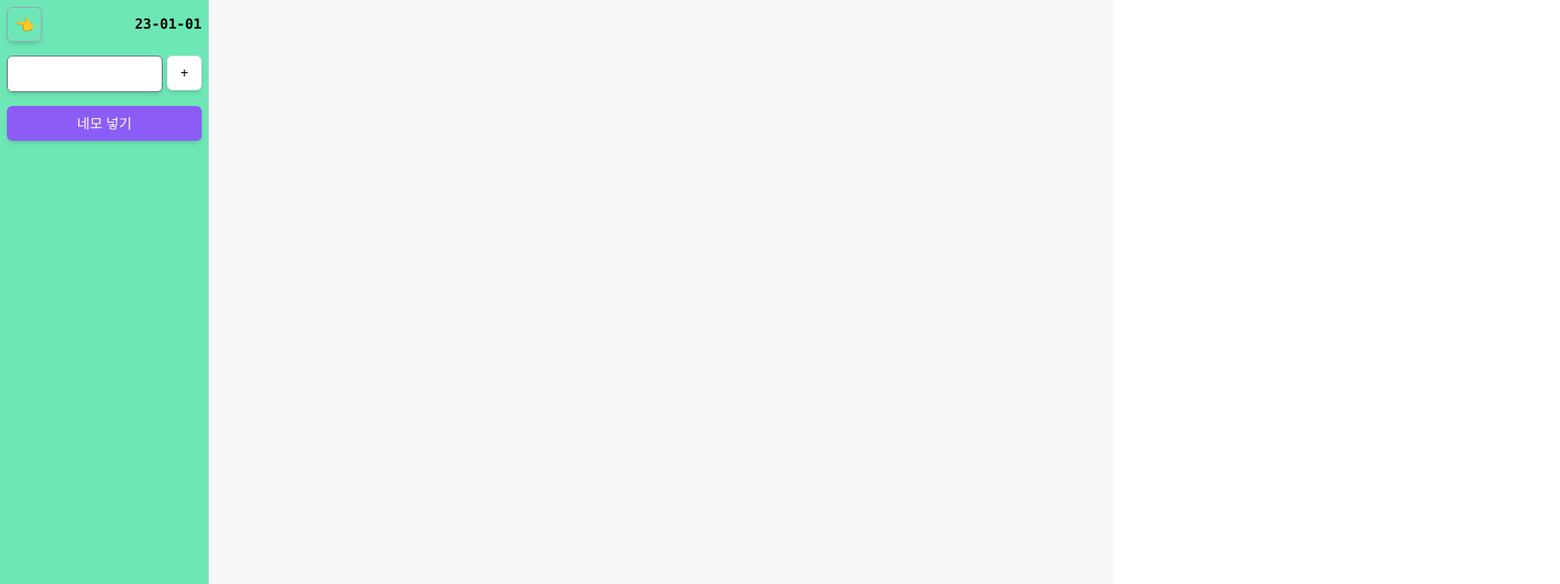
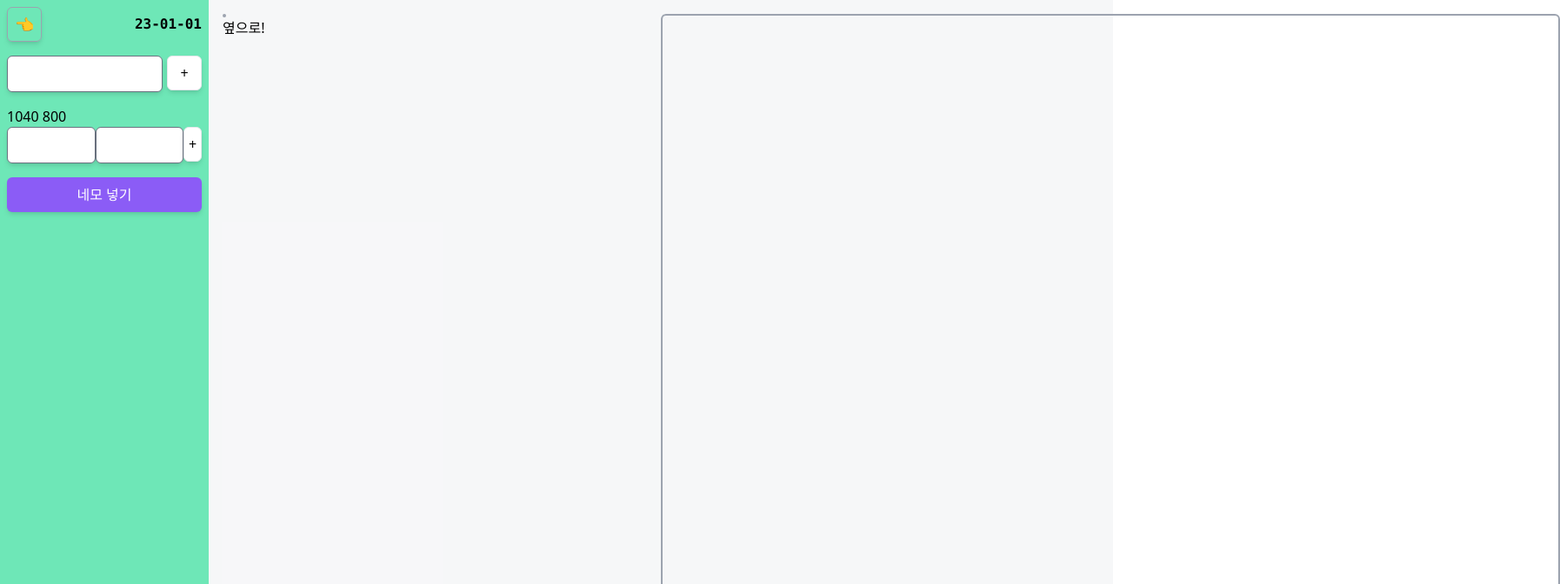
Before and after one commit to onejuice98/juiceplan, a React (Create React App) app: page /diary/23-01-01 in a window 1280 px wide. Shown: the top 672 px of the page at 87% size, 1794 px wide, since content can reach past the window. Built offline with nearby package versions, Linux system fonts and the light colour scheme.

Commit message:
diary_day : 삭제예정

```diff
--- /dev/null
+++ b/src/components/diary/CanvasInput.tsx
@@ -0,0 +1,54 @@
+import { FormEvent, useState } from "react";
+import { useRecoilState, useSetRecoilState } from "recoil";
+import { canvasHeight, canvasWidth, diaryText } from "../../recoil/diary";
+
+interface ICanvasLimit {
+  maxWidth: number | undefined;
+  maxHeight: number | undefined;
+}
+const CanvasInput = ({ maxWidth, maxHeight }: ICanvasLimit) => {
+  const [width, setWidth] = useRecoilState<number>(canvasWidth);
+  const [height, setHeight] = useRecoilState<number>(canvasHeight);
+  const handleWidthChange = (event: FormEvent<HTMLInputElement>) => {
+    setWidth(+event.currentTarget.value);
+  };
+  const handleHeightChange = (event: FormEvent<HTMLInputElement>) => {
+    setHeight(+event.currentTarget.value);
+  };
+  const handleSubmit = (event: FormEvent<HTMLFormElement>) => {
+    event.preventDefault();
+
+    event.currentTarget.reset();
+  };
+  return (
+    <div>
+      <p>
+        {maxWidth} {maxHeight}
+      </p>
+      <form onSubmit={handleSubmit} className="flex justify-between">
+        <input
+          onChange={handleWidthChange}
+          className="w-[80%] rounded-md shadow-md"
+          type="number"
+          min={1}
+          max={maxWidth}
+        />
+        <input
+          onChange={handleHeightChange}
+          className="w-[80%] rounded-md shadow-md"
+          type="number"
+          min={1}
+          max={maxHeight}
+        />
+        <button
+          type="submit"
+          className="border-[0.5px] bg-white w-10 h-10 justify-center items-center rounded-md shadow-md"
+        >
+          +
+        </button>
+      </form>
+    </div>
+  );
+};
+
+export default CanvasInput;
--- /dev/null
+++ b/src/components/diary/LeftCanvas.tsx
@@ -0,0 +1,91 @@
+import { RefObject, useEffect, useRef, useState } from "react";
+import { createTextChangeRange } from "typescript";
+
+interface ILCanvas {
+  leftWidth: number;
+  leftHeight: number;
+  rightWidth: number;
+  rightHeight: number;
+}
+const LeftCanvas = ({
+  leftWidth,
+  leftHeight,
+  rightWidth,
+  rightHeight,
+}: ILCanvas) => {
+  const canvasRef: RefObject<HTMLCanvasElement> =
+    useRef<HTMLCanvasElement>(null);
+  const canvasRef2: RefObject<HTMLCanvasElement> =
+    useRef<HTMLCanvasElement>(null);
+  const [context, setContext] = useState<CanvasRenderingContext2D>();
+  const [context2, setContext2] = useState<CanvasRenderingContext2D>();
+
+  const [isDrawing, setIsDrawing] = useState<boolean>(false);
+  const [leftToRight, setLeftToRight] = useState(false);
+  useEffect(() => {
+    const canvas = canvasRef.current;
+    const ctx = canvas?.getContext("2d");
+
+    if (ctx) {
+      ctx.strokeStyle = "black"; // 선 색
+      ctx.lineWidth = 2.5; // 선 굵기
+      setContext(ctx);
+    }
+  });
+  const toRight = () => {
+    setLeftToRight(true);
+  };
+  useEffect(() => {
+    const canvas2 = canvasRef2.current;
+    const ctx2 = canvas2?.getContext("2d");
+
+    if (ctx2 && leftWidth > 0 && leftHeight > 0) {
+      const content2 = context?.getImageData(0, 0, leftWidth, leftHeight);
+      content2 && ctx2.putImageData(content2, 0, 0);
+      setLeftToRight(false);
+    }
+  }, [leftToRight]);
+  const drawing = (nativeEvent: any) => {
+    const { offsetX, offsetY } = nativeEvent.nativeEvent;
+    if (isDrawing) {
+      context?.beginPath();
+      context?.moveTo(offsetX, offsetY);
+    } else {
+      context?.lineTo(offsetX, offsetY);
+      context?.stroke();
+    }
+  };
+  const startDrawing = () => {
+    setIsDrawing(true);
+  };
+  const stopDrawing = () => {
+    setIsDrawing(false);
+  };
+
+  return (
+    <div className="grid grid-cols-2">
+      <div>
+        <canvas
+          ref={canvasRef}
+          width={leftWidth}
+          height={leftHeight}
+          onMouseEnter={startDrawing}
+          onMouseDown={stopDrawing}
+          onMouseUp={startDrawing}
+          onMouseMove={drawing}
+          className="border-2 border-gray-400 rounded-md"
+        ></canvas>
+        <button onClick={toRight}> 옆으로! </button>
+      </div>
+
+      <canvas
+        ref={canvasRef2}
+        width={rightWidth}
+        height={rightHeight}
+        className="border-2 border-gray-400 rounded-md"
+      ></canvas>
+    </div>
+  );
+};
+
+export default LeftCanvas;
--- /dev/null
+++ b/src/hooks/useClientWidthHeight.tsx
@@ -0,0 +1,20 @@
+import { RefObject, useEffect, useState } from "react";
+
+export const useClientWidthHeight = (ref: RefObject<HTMLDivElement>) => {
+  const [canvasProps, setCanvasProps] = useState({
+    width: 0,
+    height: 0,
+  });
+  useEffect(() => {
+    const setClientWidthHeight = () => {
+      ref.current &&
+        setCanvasProps({
+          width: ref.current.clientWidth,
+          height: ref.current.clientHeight,
+        });
+    };
+    setClientWidthHeight();
+  }, []);
+
+  return canvasProps;
+};
--- a/src/pages/Diary/DayDiary.tsx
+++ b/src/pages/Diary/DayDiary.tsx
@@ -1,14 +1,32 @@
+import { useEffect, useRef, useState } from "react";
 import { useNavigate, useParams } from "react-router-dom";
 import { useRecoilValue } from "recoil";
 import JuiceFont from "../../components/common/JuiceFont";
+import CanvasInput from "../../components/diary/CanvasInput";
 import DiaryInput from "../../components/diary/DiaryInput";
-import { diaryText } from "../../recoil/diary";
+import LeftCanvas from "../../components/diary/LeftCanvas";
+import { canvasHeight, canvasWidth, diaryText } from "../../recoil/diary";
 
+interface ICanvasProps {
+  width: number;
+  height: number;
+}
 const DayDiary = () => {
+  const divRef = useRef<HTMLDivElement>(null);
   const { dayId } = useParams();
   const history = useNavigate();
   const list = useRecoilValue<string[]>(diaryText);
 
+  const width = useRecoilValue<number>(canvasWidth);
+  const height = useRecoilValue<number>(canvasHeight);
+
+  const [rightCanvanWidth, setRightCanvasWidth] = useState<number>(0);
+  const [rightCanvasHeight, setRightCanvasHeight] = useState<number>(0);
+
+  useEffect(() => {
+    divRef.current && setRightCanvasHeight(divRef.current?.offsetHeight - 10);
+    divRef.current && setRightCanvasWidth(divRef.current?.offsetWidth - 10);
+  }, [divRef]);
   return (
     <div className="grid grid-cols-[240px_1fr] w-[100vw] h-[100vh]">
       <div className="flex flex-col w-60 h-full bg-emerald-300 p-2 gap-4">
@@ -22,16 +40,22 @@ const DayDiary = () => {
           <JuiceFont isBold>{dayId}</JuiceFont>
         </div>
         <DiaryInput />
+        <CanvasInput
+          maxWidth={divRef.current?.offsetWidth}
+          maxHeight={divRef.current?.offsetHeight}
+        />
         <button className="bg-violet-500 p-2 rounded-md shadow-md text-white">
           네모 넣기
         </button>
         <div></div>
       </div>
-      <div className="bg-gray-100/[0.7] p-4">
-        <canvas></canvas>
-        {list.map((value, idx) => (
-          <div key={idx}> {value} </div>
-        ))}
+      <div className="bg-gray-100/[0.7] p-4" ref={divRef}>
+        <LeftCanvas
+          leftWidth={width}
+          leftHeight={height}
+          rightWidth={rightCanvanWidth}
+          rightHeight={rightCanvasHeight}
+        />
       </div>
     </div>
   );
--- a/src/recoil/diary.ts
+++ b/src/recoil/diary.ts
@@ -4,3 +4,17 @@ export const diaryText = atom<string[]>({
   key: "diaryTextState",
   default: [],
 });
+
+export const canvasWidth = atom<number>({
+  key: "canvasWidth",
+  default: 0,
+});
+
+export const canvasHeight = atom<number>({
+  key: "canvasHeight",
+  default: 0,
+});
+
+export const leftContext = atom<CanvasRenderingContext2D>({
+  key: "leftContext",
+});
```
